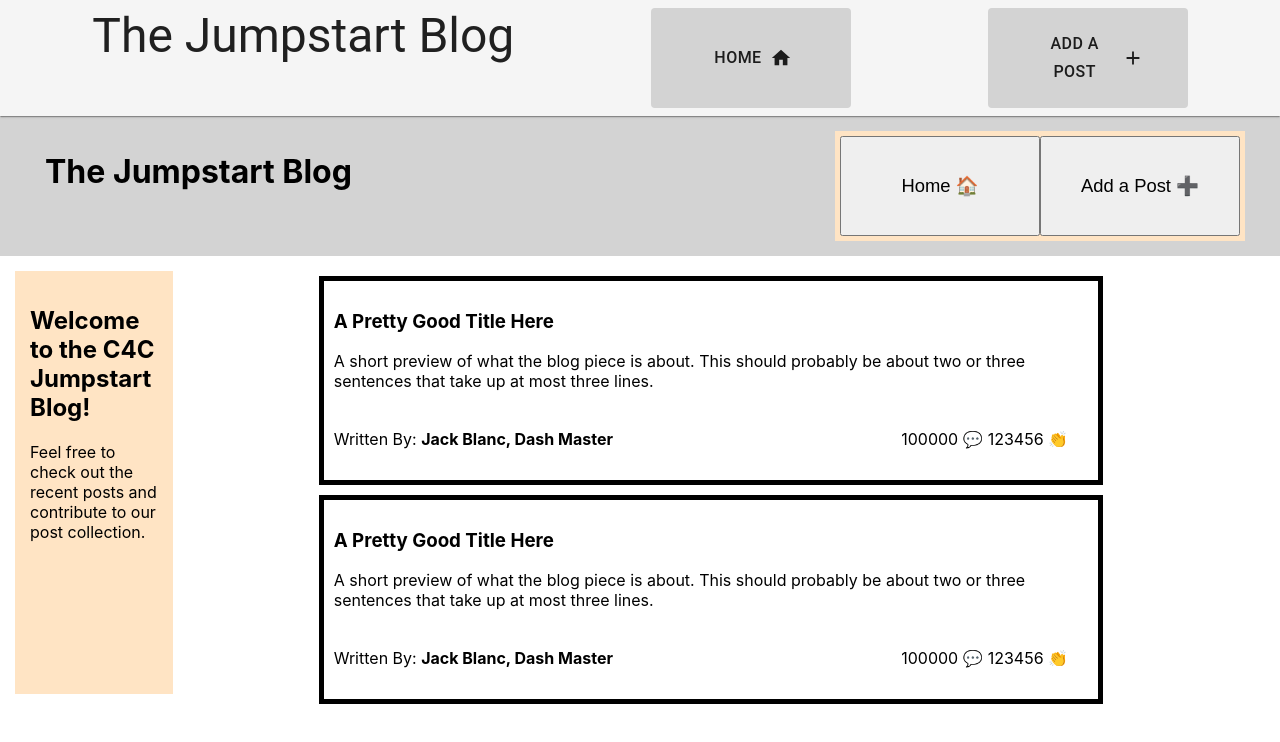
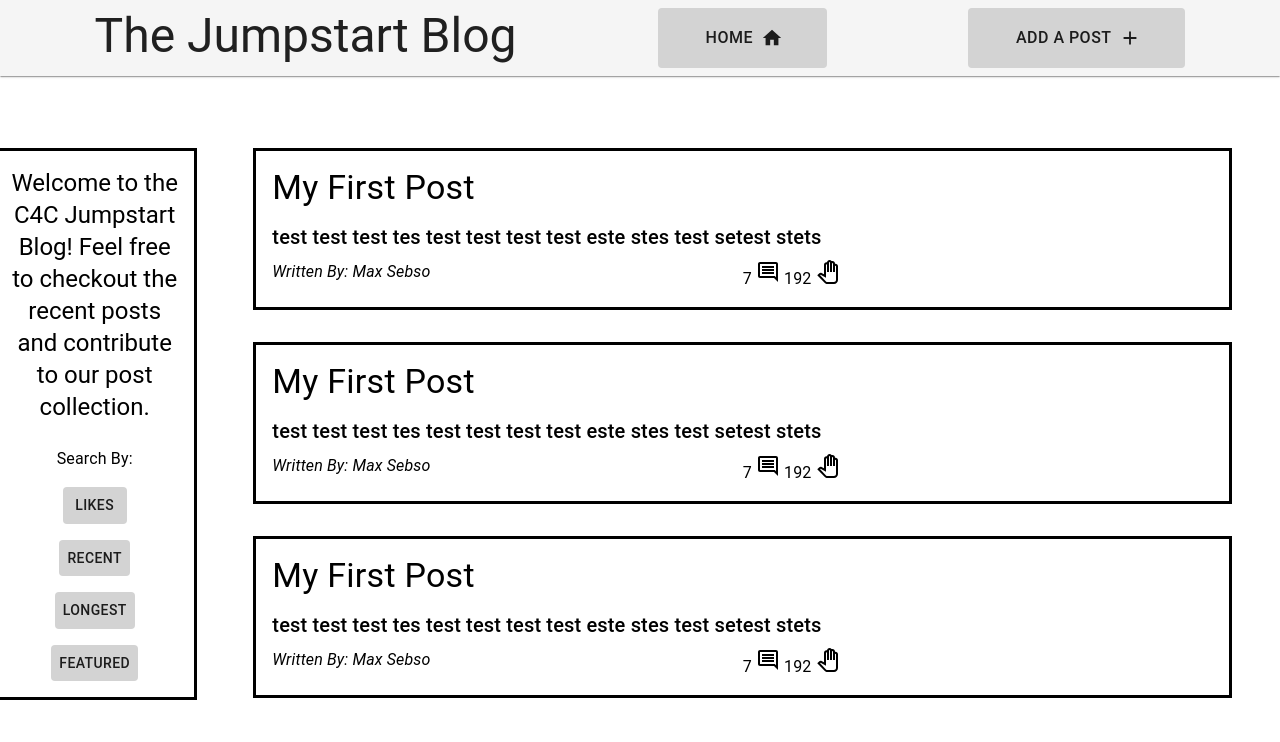
Before and after one commit to Code-4-Community/jumpstart-frontend, a React (Create React App) app: page / in a window 1280 px wide. Shown: the top 742 px of the page. Built offline with nearby package versions, Linux system fonts and the light colour scheme.

Commit message:
Built out the landing page and its components

```diff
--- a/src/App.tsx
+++ b/src/App.tsx
@@ -1,12 +1,12 @@
 import React from 'react';
-import HomePage from './views/HomePage';
 import NavBar from './components/NavBar';
+import Landing from './components/Landing';
 
 const App: React.FC = () => {
   return (
     <div>
       <NavBar />
-      <HomePage />
+      <Landing />
     </div>
   );
 };
--- a/src/components/Landing.tsx
+++ b/src/components/Landing.tsx
@@ -1,8 +1,71 @@
 import React from 'react';
-import { Container } from '@material-ui/core';
+import SideBar from './SideBar';
+import PostPreview from './PostPreview';
+import { makeStyles } from '@material-ui/core/styles';
+import { Container, Grid } from '@material-ui/core';
+
+const posts = [
+  {
+    title: 'My First Post',
+    author: 'Max Sebso',
+    postPreview:
+      'test test test tes test test test test este stes test setest stets',
+    comments: 7,
+    claps: 192,
+    id: 1,
+  },
+
+  {
+    title: 'My First Post',
+    author: 'Max Sebso',
+    postPreview:
+      'test test test tes test test test test este stes test setest stets',
+    comments: 7,
+    claps: 192,
+    id: 2,
+  },
+
+  {
+    title: 'My First Post',
+    author: 'Max Sebso',
+    postPreview:
+      'test test test tes test test test test este stes test setest stets',
+    comments: 7,
+    claps: 192,
+    id: 3,
+  },
+];
+
+const useStyles = makeStyles({
+  postPrev: {
+    marginTop: '4.5rem',
+  },
+});
 
 const Landing: React.FC = () => {
-  return <div></div>;
+  const classes = useStyles();
+
+  return (
+    <Container>
+      <Grid container>
+        <Grid item xs={2}>
+          <SideBar />
+        </Grid>
+        <Grid item xs={10} className={classes.postPrev}>
+          {posts.map((post) => (
+            <PostPreview
+              title={post.title}
+              author={post.author}
+              content={post.postPreview}
+              comments={post.comments}
+              claps={post.claps}
+              postId={post.id}
+            />
+          ))}
+        </Grid>
+      </Grid>
+    </Container>
+  );
 };
 
 export default Landing;
--- a/src/components/PostPreview.tsx
+++ b/src/components/PostPreview.tsx
@@ -1,8 +1,66 @@
 import React from 'react';
-import { Container } from '@material-ui/core';
+import Comment from '@material-ui/icons/CommentOutlined';
+import Clap from '@material-ui/icons/PanToolOutlined';
+import { makeStyles } from '@material-ui/core/styles';
+import { Container, Grid, Typography } from '@material-ui/core';
+import { send } from 'process';
 
-const PostPreview: React.FC = () => {
-  return <Container></Container>;
+const useStyles = makeStyles({
+  root: {
+    marginBottom: '2rem',
+    borderStyle: 'solid',
+    padding: '1rem',
+  },
+  author: {
+    fontStyle: 'italic',
+  },
+});
+
+interface PostPreviewProps {
+  title: string;
+  author: string;
+  content: string;
+  comments: number;
+  claps: number;
+  postId: number;
+}
+
+const PostPreview: React.FC<PostPreviewProps> = ({
+  title,
+  author,
+  content,
+  comments,
+  claps,
+  postId,
+}) => {
+  const classes = useStyles();
+
+  return (
+    <Container>
+      <Grid container className={classes.root}>
+        <Grid item xs={12}>
+          <Typography variant="h4" gutterBottom>
+            {title}
+          </Typography>
+        </Grid>
+        <Grid item xs={12}>
+          <Typography variant="h6" gutterBottom>
+            {content}
+          </Typography>
+        </Grid>
+        <Grid item xs={6}>
+          <Typography variant="body1" className={classes.author}>
+            Written By: {author}
+          </Typography>
+        </Grid>
+        <Grid item xs={6}>
+          <Typography>
+            {comments} <Comment /> {claps} <Clap />
+          </Typography>
+        </Grid>
+      </Grid>
+    </Container>
+  );
 };
 
 export default PostPreview;
--- a/src/components/SideBar.tsx
+++ b/src/components/SideBar.tsx
@@ -1,23 +1,50 @@
 import React from 'react';
-import { Container, Typography, Box, Button } from '@material-ui/core';
+import { makeStyles } from '@material-ui/core/styles';
+import { Container, Typography, Box, Button, Grid } from '@material-ui/core';
+
+const useStyles = makeStyles({
+  root: {
+    marginTop: '4.5rem',
+    borderStyle: 'solid',
+    textAlign: 'center',
+    marginLeft: '-2rem',
+  },
+
+  root2: {
+    padding: '1rem',
+  },
+
+  searchBy: {
+    marginTop: '1.5rem',
+  },
+
+  filters: {
+    background: 'lightgrey',
+    marginTop: '1rem',
+  },
+});
 
 const SideBar: React.FC = () => {
+  const classes = useStyles();
+
   return (
-    <Container>
-      <Box>
-        <Typography>
-          Welcome to the C4C Jumpstart Blog! Feel free to checkout the recent
-          post and contribute to our post collection.
-        </Typography>
+    <Grid container className={classes.root}>
+      <Box className={classes.root2}>
+        <Grid item>
+          <Typography variant="h5">
+            Welcome to the C4C Jumpstart Blog! Feel free to checkout the recent
+            posts and contribute to our post collection.
+          </Typography>
+        </Grid>
+        <Grid item className={classes.searchBy}>
+          <Typography>Search By:</Typography>
+          <Button className={classes.filters}>Likes</Button> <br />
+          <Button className={classes.filters}>Recent</Button> <br />
+          <Button className={classes.filters}>Longest</Button> <br />
+          <Button className={classes.filters}>Featured</Button>
+        </Grid>
       </Box>
-      <Box>
-        <Typography>Search By:</Typography>
-        <Button>Likes</Button>
-        <Button>Recent</Button>
-        <Button>Longest</Button>
-        <Button>Featured</Button>
-      </Box>
-    </Container>
+    </Grid>
   );
 };
 
```
Also changed, not shown: src/components/BlogPost.tsx (+10 -2 lines), src/components/Comment.tsx (+45 -9 lines), src/components/ListOfComments.tsx (+31 -6 lines), src/components/Post.tsx (+49 -9 lines).
